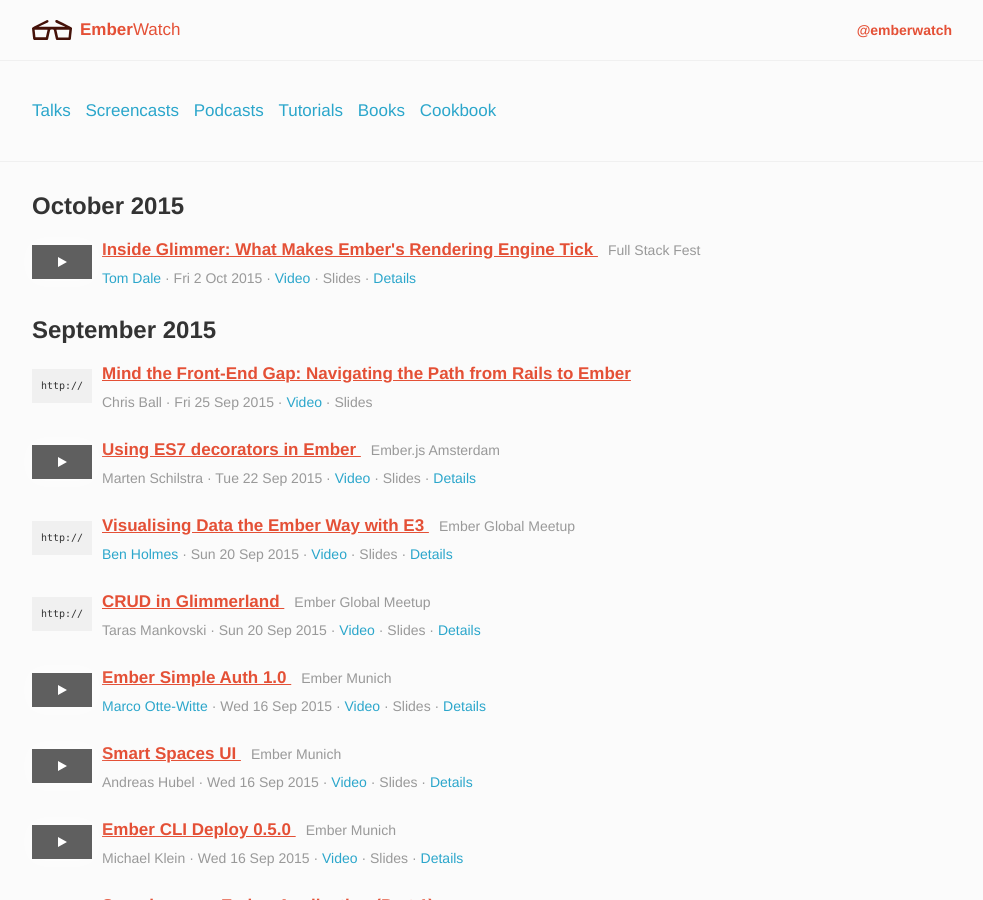
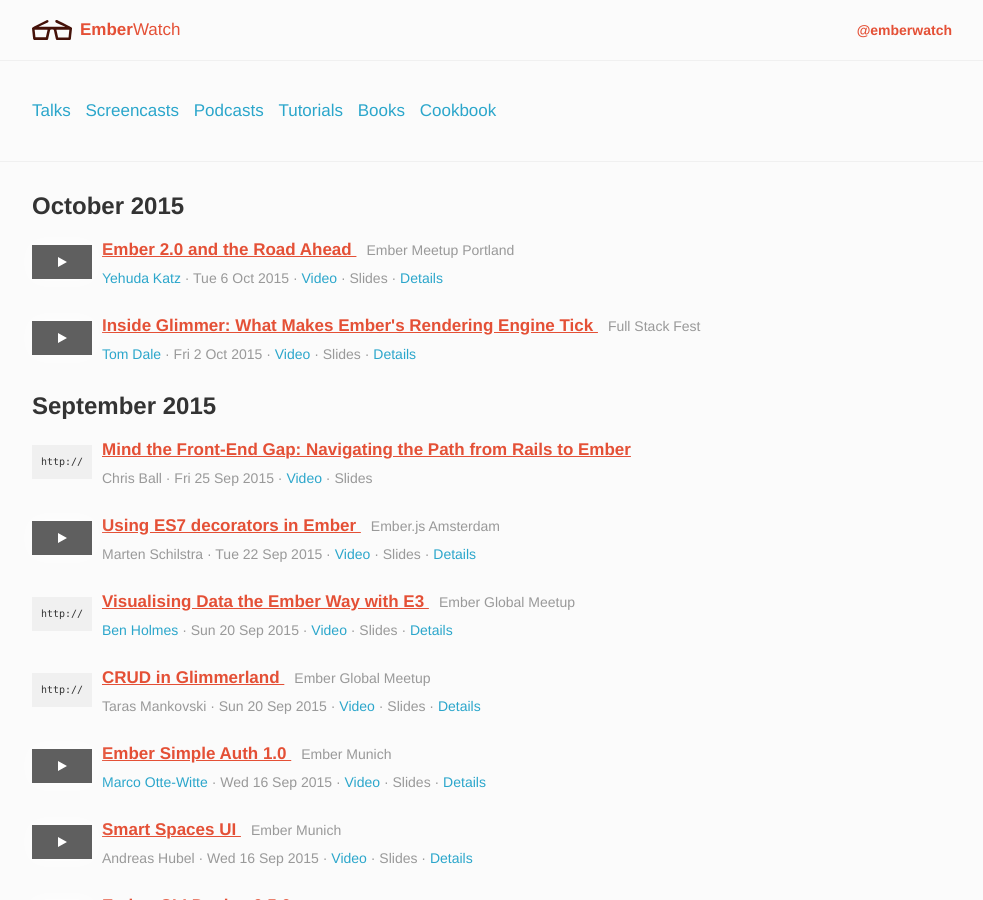
Before and after one commit to emberwatch/emberwatch, a Jekyll site: the page built from index.html, in a window 1280 px wide and 900 px high, cut to the strip 0-900 px from the top of the window. Shown: the whole strip, without its empty margins (148-1131 px from the left). Built offline with Jekyll 4.4.1, drawn with Linux system fonts in a browser that asks for light colours; Markdown is read by kramdown in place of the engine named in the settings; comment, search, counter and statistics services are not loaded; grey boxes are pictures that could not be loaded.

Commit message:
[Talk] Ember 2.0 and the Road Ahead

```diff
--- a/_data/events.yml
+++ b/_data/events.yml
@@ -60,3 +60,5 @@
 - name: Full Stack Fest
   id: 28
   site: http://fullstackfest.com/
+- name: Ember Meetup Portland
+  id: 29
--- a/_data/talks.yml
+++ b/_data/talks.yml
@@ -1,4 +1,12 @@
 ---
+- title: Ember 2.0 and the Road Ahead
+  date: '2015-10-06'
+  author_ids:
+  - 1
+  videos:
+  - https://www.youtube.com/watch?v=iSuCraN0yEY
+  url: http://www.meetup.com/Ember-PDX/
+  event_id: 29
 - title: 'Inside Glimmer: What Makes Ember''s Rendering Engine Tick'
   date: '2015-10-02'
   author_ids:
```
